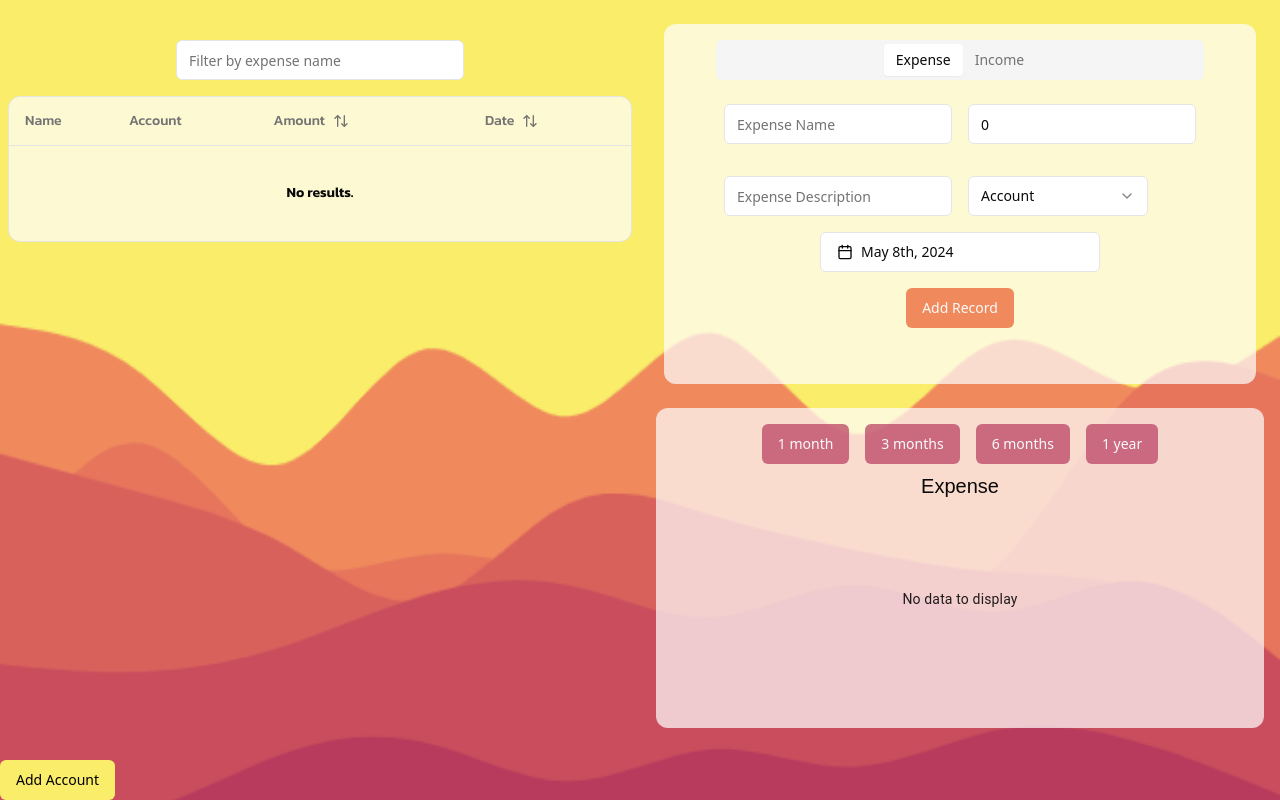
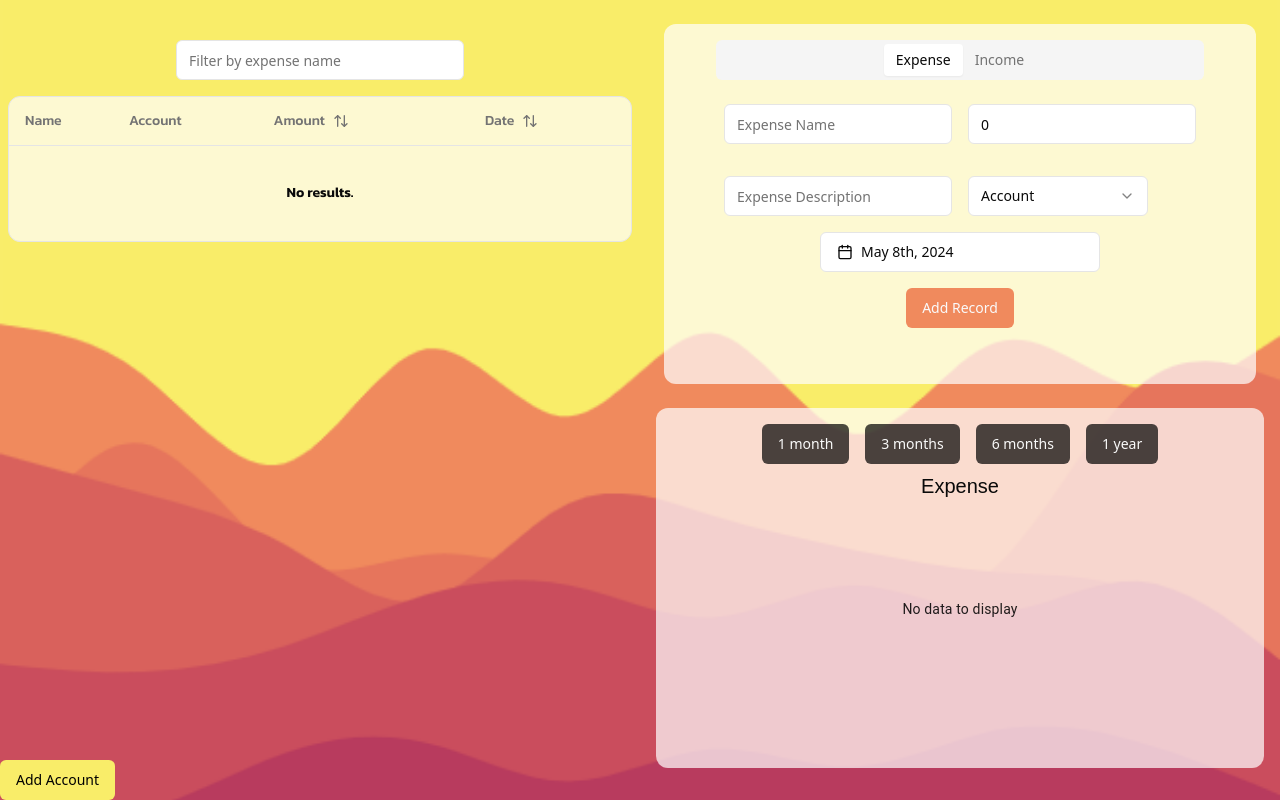
Before and after one commit to SatishVijay18/Expense_tracker, a React (Vite) app: page / in a window 1280 px wide. Built offline with nearby package versions, Linux system fonts and the light colour scheme; a web font is replaced by a local one.

Commit message:
Updated graph UI functionality

```diff
--- a/src/App.tsx
+++ b/src/App.tsx
@@ -114,7 +114,7 @@ function App() {
             setExpenseToggle={setexpenseToggle}
           />
         </div>
-        <div className="m-4 flex h-2/5  rounded-xl bg-white bg-opacity-70">
+        <div className="m-4 flex h-[45%]  rounded-xl bg-white bg-opacity-70">
           {expenseToggle == 'expense' ? (
             <ChartComponent
               expenseList={expenseList}
--- a/src/components/ChartComponent.tsx
+++ b/src/components/ChartComponent.tsx
@@ -19,8 +19,9 @@ export default function ChartComponent({
     xlabel.push(expense.date.toLocaleDateString());
   });
   const currentDate = new Date();
+
   const filterDate = new Date(
-    currentDate.setDate(currentDate.getDate() - filterparam),
+    new Date().setDate(new Date().getDate() - filterparam),
   );
 
   const dateFilter = () => {
@@ -38,34 +39,63 @@ export default function ChartComponent({
 
     xData.length = 0;
     xlabel.length = 0;
-
     filteredExpenses.forEach((expense) => {
       xData.push(expense.amount);
       xlabel.push(expense.date.toLocaleDateString());
     });
   };
+
+  dateFilter();
+
   return (
     <div className="flex h-full w-full flex-col">
       <div className=" mt-2 flex justify-center">
         <Button
-          className="mx-2 mt-2 bg-custtern bg-opacity-70 hover:bg-custquart"
+          className={`${
+            filterparam == 30 ? 'bg-custtern' : 'bg-black'
+          } mx-2 mt-2 bg-opacity-70 hover:bg-custquart`}
           onClick={() => {
-            if (filterparam === 0) {
+            if (filterparam !== 30) {
               setFilterParam(30);
             } else setFilterParam(0);
-
-            dateFilter();
           }}
         >
           1 month
         </Button>
-        <Button className="mx-2 mt-2 bg-custtern bg-opacity-70 hover:bg-custquart">
+        <Button
+          className={`${
+            filterparam == 90 ? 'bg-custtern' : 'bg-black'
+          } mx-2 mt-2 bg-opacity-70 hover:bg-custquart`}
+          onClick={() => {
+            if (filterparam !== 90) {
+              setFilterParam(90);
+            } else setFilterParam(0);
+          }}
+        >
           3 months
         </Button>
-        <Button className="mx-2 mt-2 bg-custtern bg-opacity-70 hover:bg-custquart">
+        <Button
+          className={`${
+            filterparam == 180 ? 'bg-custtern' : 'bg-black'
+          } mx-2 mt-2 bg-opacity-70 hover:bg-custquart`}
+          onClick={() => {
+            if (filterparam !== 180) {
+              setFilterParam(180);
+            } else setFilterParam(0);
+          }}
+        >
           6 months
         </Button>
-        <Button className="mx-2 mt-2 bg-custtern bg-opacity-70 hover:bg-custquart">
+        <Button
+          className={`${
+            filterparam == 365 ? 'bg-custtern' : 'bg-black'
+          } mx-2 mt-2 bg-opacity-70 hover:bg-custquart`}
+          onClick={() => {
+            if (filterparam !== 365) {
+              setFilterParam(365);
+            } else setFilterParam(0);
+          }}
+        >
           1 year
         </Button>
       </div>
@@ -77,7 +107,7 @@ export default function ChartComponent({
         {' '}
         <LineChart
           width={300}
-          height={200}
+          height={220}
           series={[{ data: xData }]}
           xAxis={[{ scaleType: 'point', data: xlabel }]}
         />
```
Also changed, not shown: 1 other file (tests, documents, lock files or other folders).
